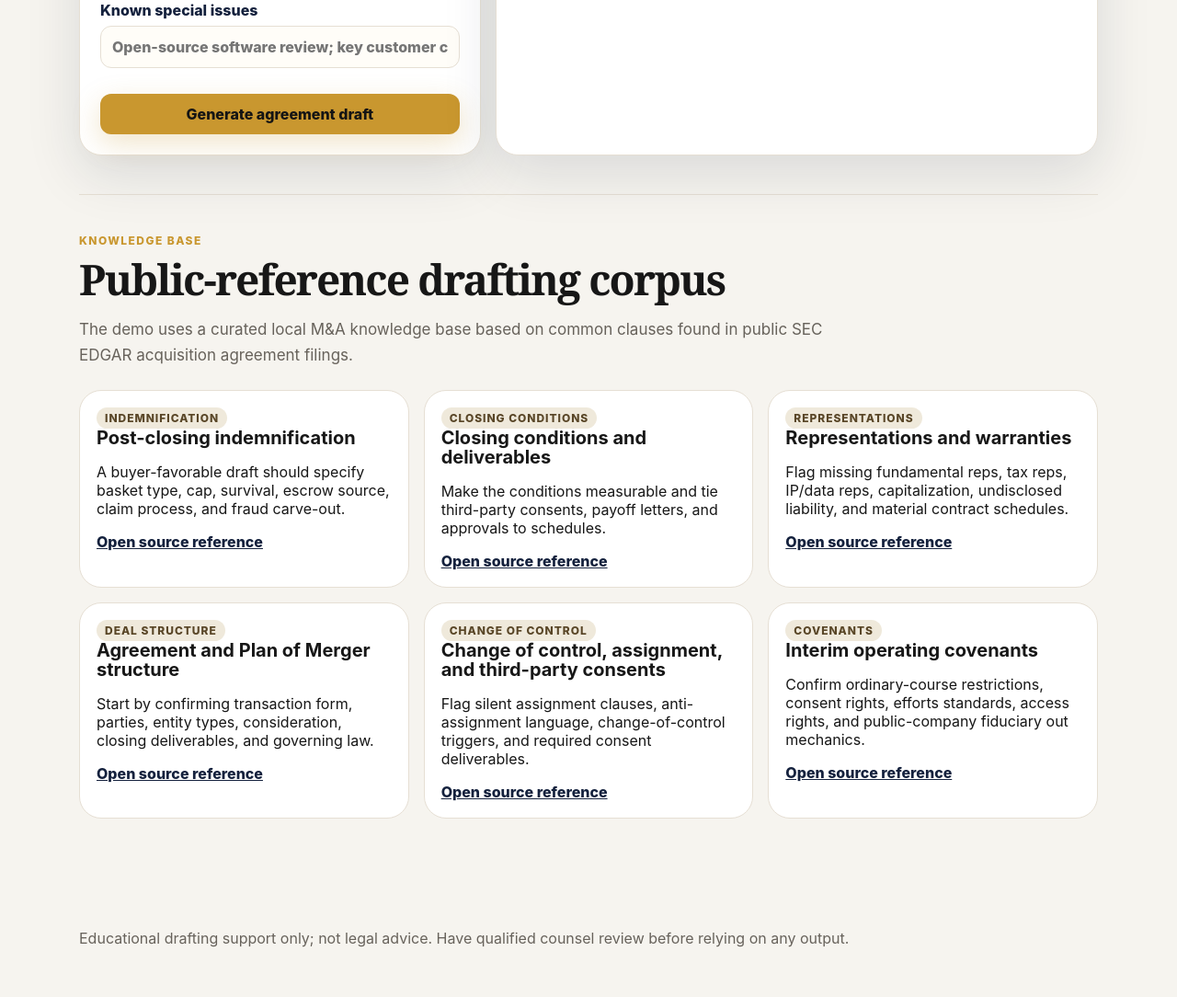
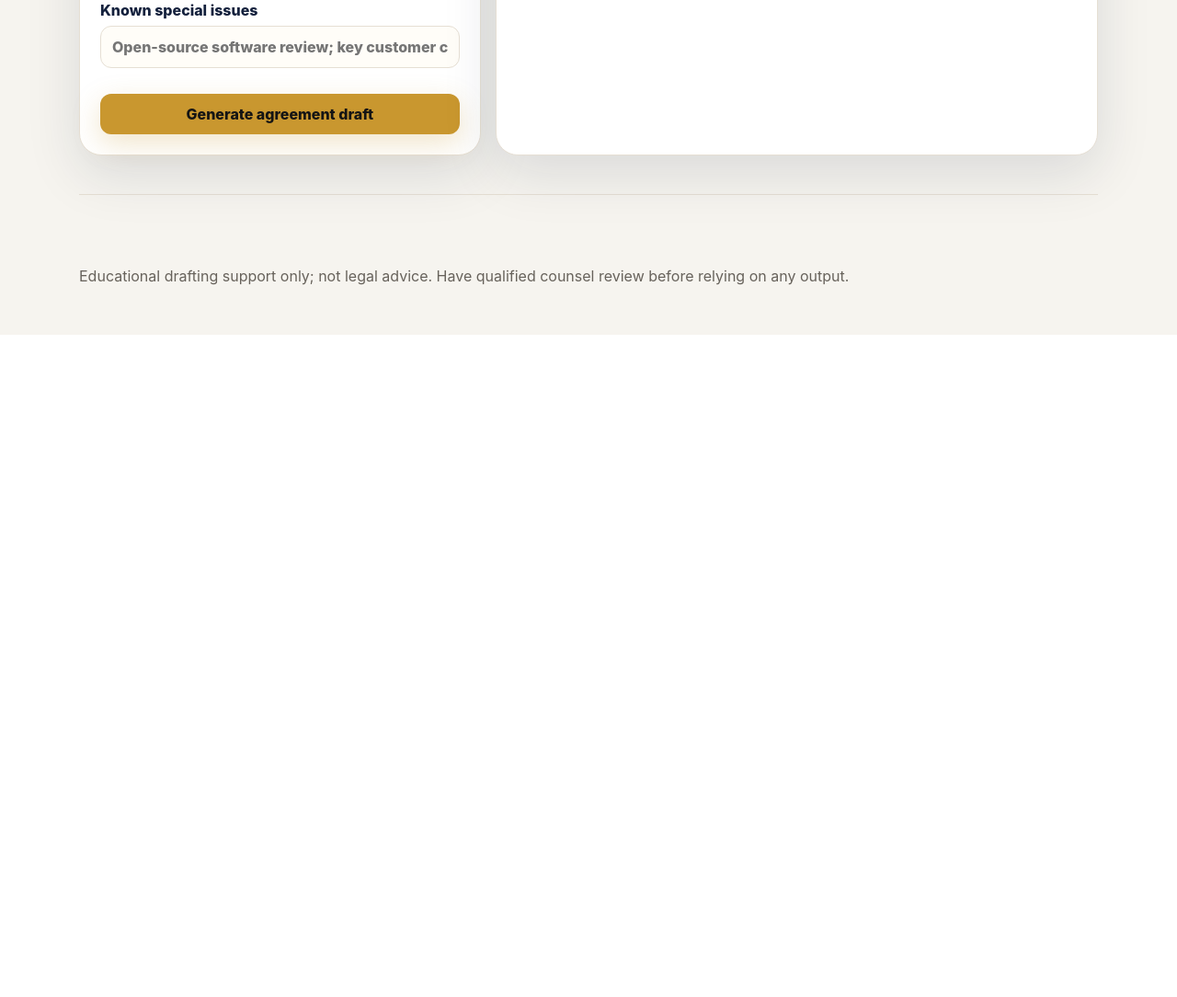
Before and after one commit to nick-battags/LawAgent, a Flask app: page / in a window 1280 px wide. Shown: the part 3842-4926 px from the top of the page at 92% size. After the commit the page ends 4206 px from the top, so only its background shows below. Run offline with Flask 3, Linux system fonts and the light colour scheme; some libraries are stand-ins or nearby versions.

Commit message:
Remove the public reference drafting corpus section from the application
Removes the 'Knowledge base' section, its associated API call in static/app.js, and related HTML elements from templates/index.html.

Replit-Commit-Author: Agent
Replit-Commit-Session-Id: 74b828f8-1cf0-4c4b-8ef8-e03e6e71a026
Replit-Commit-Checkpoint-Type: full_checkpoint
Replit-Commit-Event-Id: 39bf6d2b-56eb-4002-9c3d-5d3f5e22e437
Replit-Commit-Screenshot-Url: https://storage.googleapis.com/screenshot-production-us-central1/04347388-b89a-4f58-8d29-2abc150c45cc/74b828f8-1cf0-4c4b-8ef8-e03e6e71a026/xBEsaZp
Replit-Helium-Checkpoint-Created: true

```diff
--- a/static/app.js
+++ b/static/app.js
@@ -8,7 +8,6 @@ const analysisResult = document.querySelector("#analysisResult");
 const templateForm = document.querySelector("#templateForm");
 const draftOutput = document.querySelector("#draftOutput");
 const copyDraft = document.querySelector("#copyDraft");
-const sourceCards = document.querySelector("#sourceCards");
 const sessionUpload = document.querySelector("#sessionUpload");
 const sessionStatus = document.querySelector("#sessionStatus");
 const sessionDocs = document.querySelector("#sessionDocs");
@@ -289,29 +288,4 @@ copyDraft.addEventListener("click", async () => {
   }, 1200);
 });
 
-async function renderSources() {
-  try {
-    const data = await getJson("/api/retrieve?q=merger acquisition indemnification representations closing conditions assignment");
-    if (!data.results || !data.results.length) {
-      sourceCards.innerHTML = `<p class="muted">No knowledge base entries available.</p>`;
-      return;
-    }
-    sourceCards.innerHTML = data.results
-      .slice(0, 6)
-      .map(
-        (item) => `
-        <article class="source-card">
-          <span class="tag">${escapeHtml(item.topic.replaceAll("_", " "))}</span>
-          <h3>${escapeHtml(item.title)}</h3>
-          <p>${escapeHtml(item.drafting_tip)}</p>
-          <a href="${escapeHtml(item.source_url)}" target="_blank" rel="noreferrer">Open source reference</a>
-        </article>`
-      )
-      .join("");
-  } catch {
-    sourceCards.innerHTML = `<p class="muted">Could not load knowledge base references.</p>`;
-  }
-}
-
 buildTemplateForm();
-renderSources();
--- a/templates/index.html
+++ b/templates/index.html
@@ -114,16 +114,6 @@
         </div>
       </section>
 
-      <section class="panel sources">
-        <div class="section-heading">
-          <p class="eyebrow">Knowledge base</p>
-          <h2>Public-reference drafting corpus</h2>
-          <p>
-            The demo uses a curated local M&A knowledge base based on common clauses found in public SEC EDGAR acquisition agreement filings.
-          </p>
-        </div>
-        <div id="sourceCards" class="source-grid"></div>
-      </section>
     </main>
 
     <footer>
```
